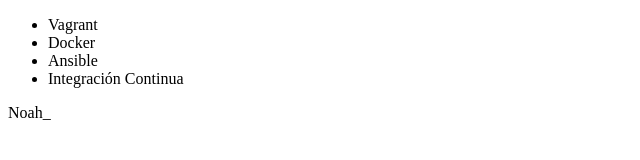
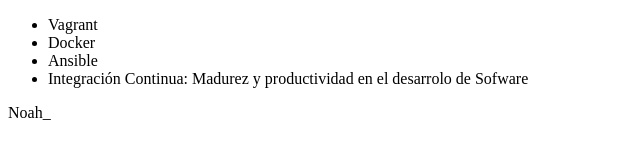
Before and after one commit to John-Che-Aguilar/alura-git, a plain HTML site: page index.html in a window 1280 px wide. Shown: the whole page, without its empty margins (0-640 px from the left). Drawn offline with Linux system fonts and the light colour scheme.

Commit message:
renombrando curso de Integración continua

```diff
--- a/index.html
+++ b/index.html
@@ -9,7 +9,7 @@
             <li>Vagrant</li>
             <li>Docker</li>
             <li>Ansible</li>
-            <li>Integración Continua</li>
+            <li>Integración Continua: Madurez y productividad en el desarrolo de Sofware</li>
         </ul>
     </body>Noah_
 </html>
```
